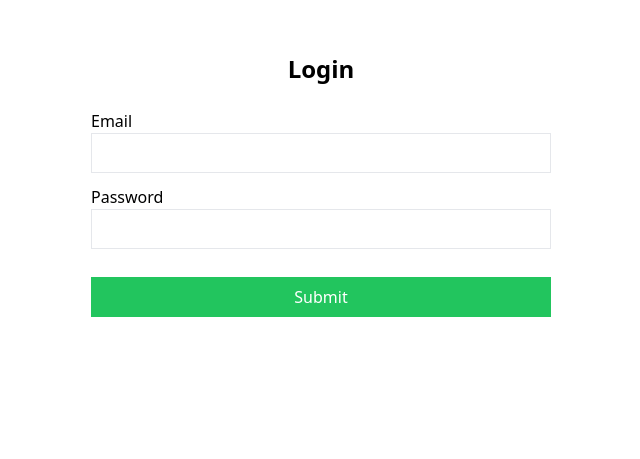
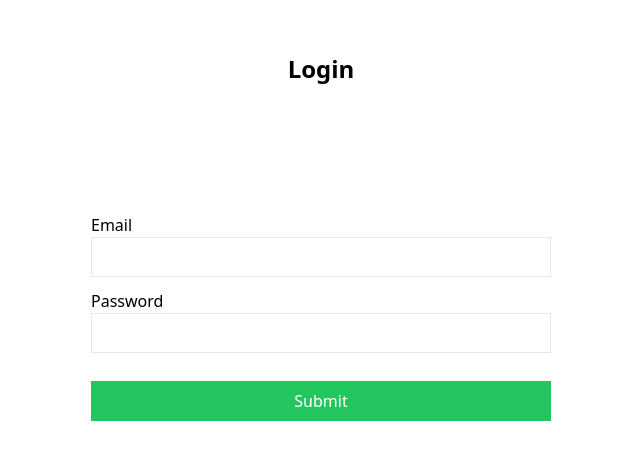
Before and after one commit to alif33/mealbee, a React (Create React App) app: page /login in a window 1280 px wide. Shown: the part 115-574 px from the top of the page, without its empty margins (319-959 px from the left). Built offline with nearby package versions, Linux system fonts and the light colour scheme.

Commit message:
last test

```diff
--- a/src/pages/login/index.jsx
+++ b/src/pages/login/index.jsx
@@ -11,7 +11,7 @@ export default function Login(){
     return(
         <div className="flex justify-center">
             <form className="w-10/12 mt-32" onSubmit={handleSubmit}>
-                <h1 className="text-center text-2xl font-semibold pt-10 pb-6">Login</h1>
+                <h1 className="text-center text-2xl font-semibold pt-10 pb-32">Login</h1>
                 <div className="flex flex-col pb-3">
                     <label>Email</label>
                     <input
```
